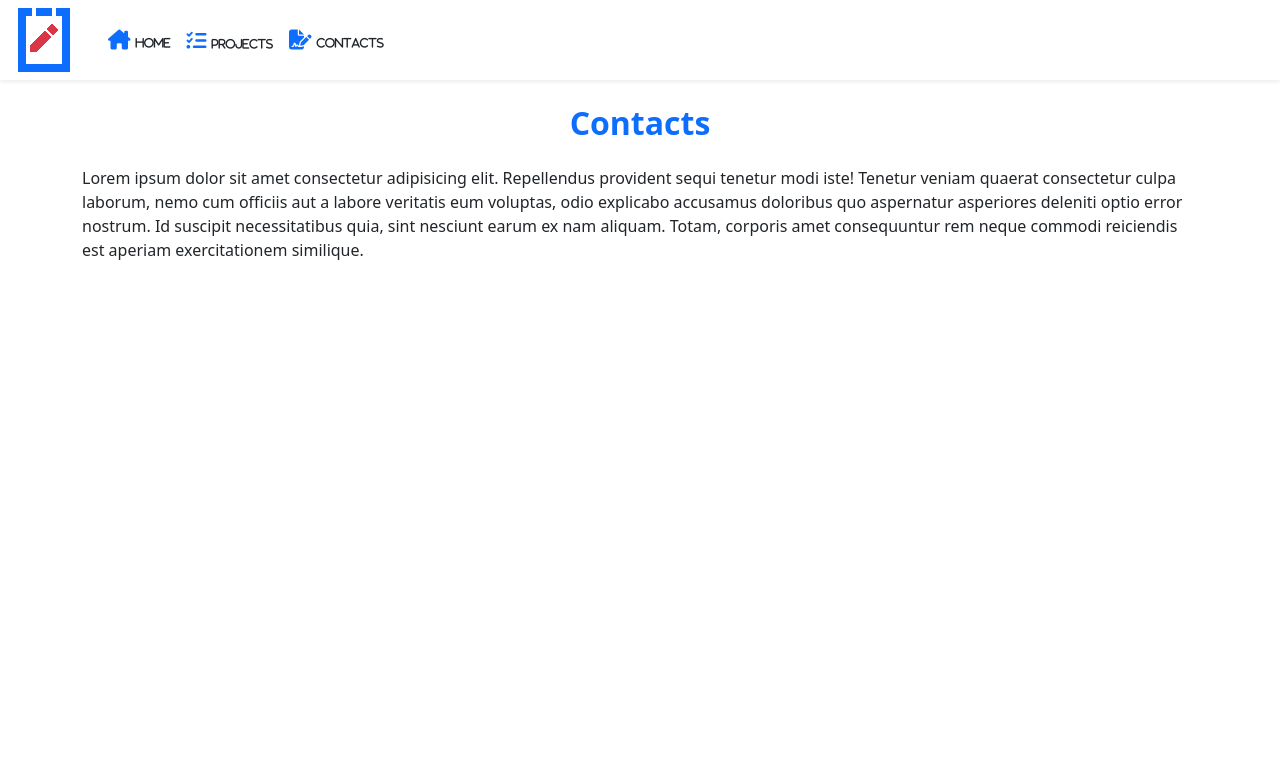
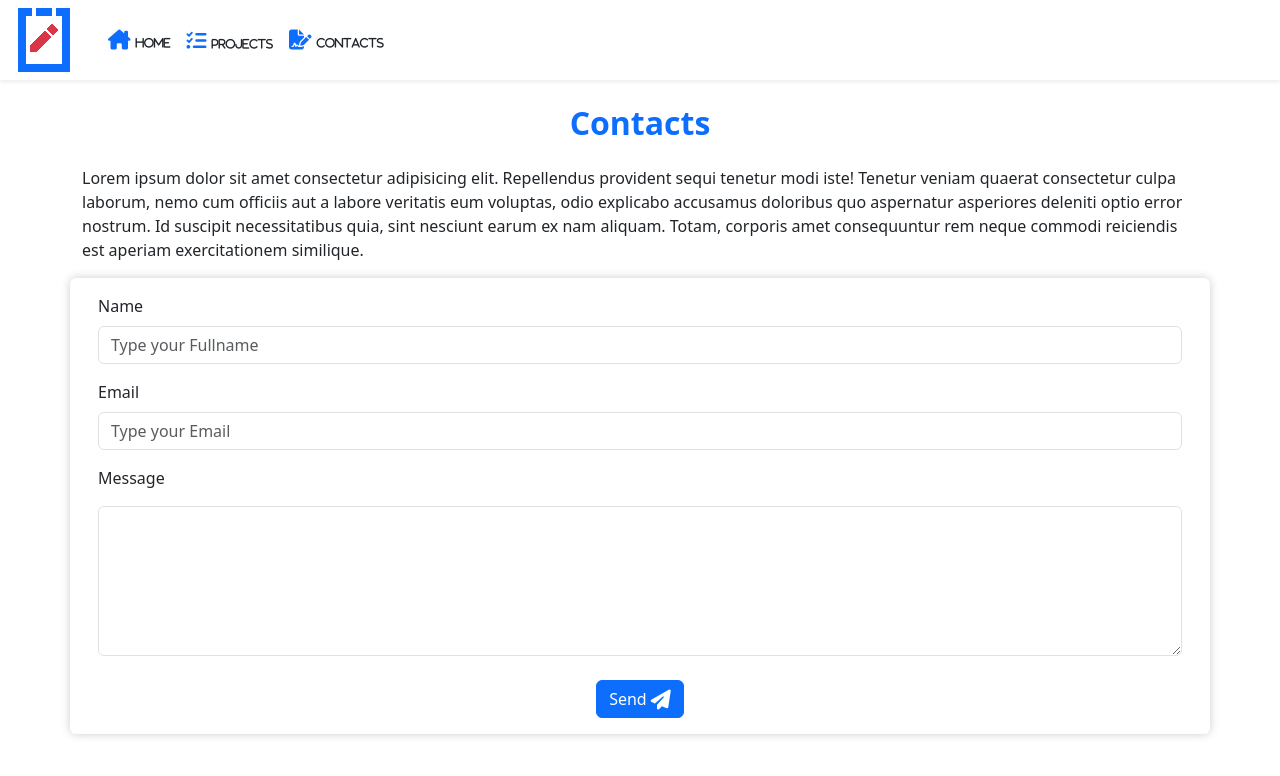
Before and after one commit to raffaele-catalano/vite-boolfolio, a Vue app: page /contacts in a window 1280 px wide. Shown: the top 776 px of the page. Built offline with nearby package versions, Linux system fonts and the light colour scheme.

Commit message:
added a form in page + minor fix

```diff
--- a/src/components/partials/ContactForm.vue
+++ b/src/components/partials/ContactForm.vue
@@ -1,4 +1,7 @@
 <script>
+import axios from 'axios';
+import { store } from '../../data/store';
+
 export default {
     name: 'ContactForm'
 }
@@ -6,8 +9,34 @@ export default {
 
 <template>
 
+    <div class="container rc-form rounded-2">
+        <form action="" class="p-3">
+
+            <div class="mb-3">
+                <label for="name" class="form-label">Name</label>
+                <input type="text" name="name" id="" class="form-control" placeholder="Type your Fullname">
+            </div>
+
+            <div class="mb-3">
+                <label for="email" class="form-label">Email</label>
+                <input type="email" name="email" id="" class="form-control" placeholder="Type your Email">
+            </div>
+
+            <div class="form-floating mb-4">
+                <p>Message</p>
+                <!-- <label for="message" class="form-label">Message</label> -->
+                <textarea name="message" id="" class="form-control" style="height: 150px; width: 100%;"></textarea>
+            </div>
+
+            <div class="d-flex justify-content-center">
+                <button type="submit" class="btn btn-primary">Send <i class="fa-solid fa-paper-plane fa-lg"></i></button>
+            </div>
+        </form>
+    </div>
 </template>
 
 <style lang="scss" scoped>
-
+    .rc-form {
+        box-shadow: 0 0 10px rgba($color: #000000, $alpha: 0.2);
+    }
 </style>
--- a/src/pages/Contacts.vue
+++ b/src/pages/Contacts.vue
@@ -12,12 +12,13 @@ export default {
 
 <template>
     <div class="container my-3">
-            <h2 class="text-center text-primary fw-bold my-4">
-                Contacts
-            </h2>
+        <h2 class="text-center text-primary fw-bold my-4">
+            Contacts
+        </h2>
 
-            <p>Lorem ipsum dolor sit amet consectetur adipisicing elit. Repellendus provident sequi tenetur modi iste! Tenetur veniam quaerat consectetur culpa laborum, nemo cum officiis aut a labore veritatis eum voluptas, odio explicabo accusamus doloribus quo aspernatur asperiores deleniti optio error nostrum. Id suscipit necessitatibus quia, sint nesciunt earum ex nam aliquam. Totam, corporis amet consequuntur rem neque commodi reiciendis est aperiam exercitationem similique.</p>
-        </div>
+        <p>Lorem ipsum dolor sit amet consectetur adipisicing elit. Repellendus provident sequi tenetur modi iste! Tenetur veniam quaerat consectetur culpa laborum, nemo cum officiis aut a labore veritatis eum voluptas, odio explicabo accusamus doloribus quo aspernatur asperiores deleniti optio error nostrum. Id suscipit necessitatibus quia, sint nesciunt earum ex nam aliquam. Totam, corporis amet consequuntur rem neque commodi reiciendis est aperiam exercitationem similique.</p>
+    </div>
+    <ContactForm/>
 </template>
 
 
```
